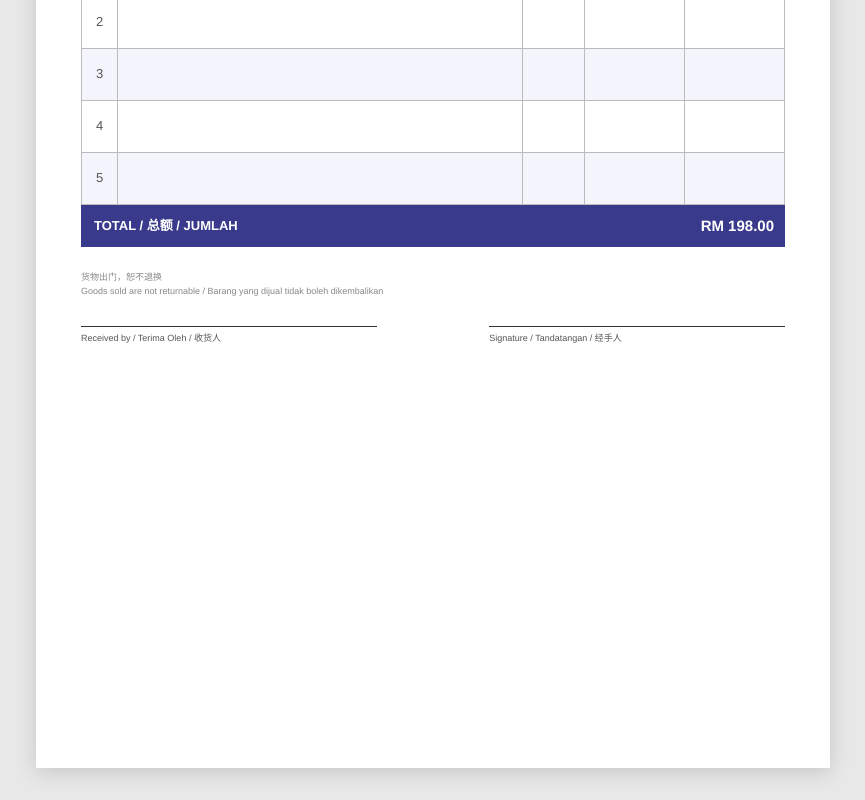
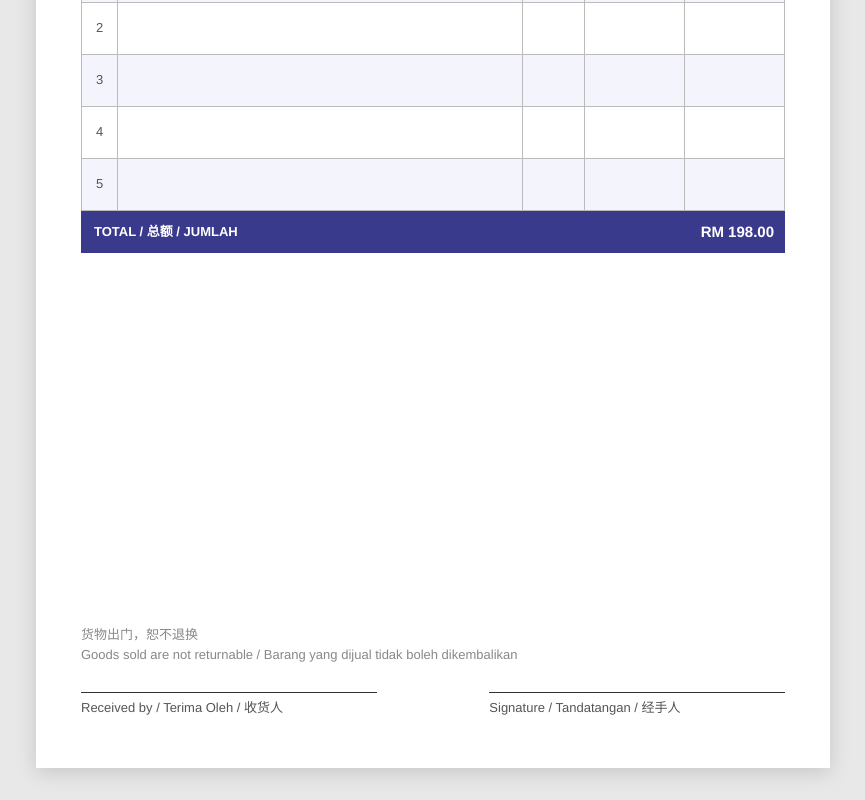
Before and after one commit to aaron-wpso/genqi, a Next.js app: page / in a window 1280 px wide. Shown: the part 745-1545 px from the top of the page, without its empty margins (207-1072 px from the left). Built offline with nearby package versions, Linux system fonts and the light colour scheme.

Commit message:
Push footer to bottom of page, increase footer font size 1.5x

```diff
--- a/src/app/components/InvoicePreview.tsx
+++ b/src/app/components/InvoicePreview.tsx
@@ -88,6 +88,7 @@ export default function InvoicePreview({ data }: Props) {
         <span className="inv-total-amount">{fmt(total)}</span>
       </div>
 
+      <div className="inv-footer">
         <div className="inv-footer-note">
           <span className="zh">货物出门，恕不退换</span><br />
           Goods sold are not returnable / Barang yang dijual tidak boleh dikembalikan
@@ -117,6 +118,7 @@ export default function InvoicePreview({ data }: Props) {
             <div className="inv-sig-label">Signature / Tandatangan / 经手人</div>
           </div>
         </div>
+      </div>
 
     </div>
   );
--- a/src/app/globals.css
+++ b/src/app/globals.css
@@ -21,7 +21,12 @@ body {
   min-height: 1123px;
   padding: 40px 45px 50px;
   box-shadow: 0 4px 20px rgba(0, 0, 0, 0.15);
-  position: relative;
+  display: flex;
+  flex-direction: column;
+}
+
+.inv-footer {
+  margin-top: auto;
 }
 
 /* ─── Header ────────────────────────────────────────────── */
@@ -98,15 +103,15 @@ body {
 .inv-total-amount { font-size: 15px; }
 
 /* ─── Footer ────────────────────────────────────────────── */
-.inv-footer-note { font-size: 9px; color: #888; margin-bottom: 28px; }
-.inv-footer-note .zh { font-size: 9px; }
+.inv-footer-note { font-size: 13px; color: #888; margin-bottom: 28px; }
+.inv-footer-note .zh { font-size: 13px; }
 
 .inv-sigs { display: flex; justify-content: space-between; align-items: flex-end; margin-top: 10px; }
 .inv-sig  { display: flex; flex-direction: column; gap: 5px; width: 42%; }
 .inv-sig-line   { border-top: 1px solid #333; }
-.inv-sig-label  { font-size: 9px; color: #555; }
-.inv-sig-filled { font-size: 12px; font-weight: 600; color: #111; padding-bottom: 2px; }
-.inv-sig-date   { font-size: 9px; color: #555; font-weight: 400; }
+.inv-sig-label  { font-size: 13px; color: #555; }
+.inv-sig-filled { font-size: 18px; font-weight: 600; color: #111; padding-bottom: 2px; }
+.inv-sig-date   { font-size: 13px; color: #555; font-weight: 400; }
 .inv-sig-img    { max-height: 64px; max-width: 100%; object-fit: contain; margin-bottom: 4px; }
 
 /* ─── Print / PDF ───────────────────────────────────────── */
```
Lines whose indentation alone changed are shown as unchanged.
